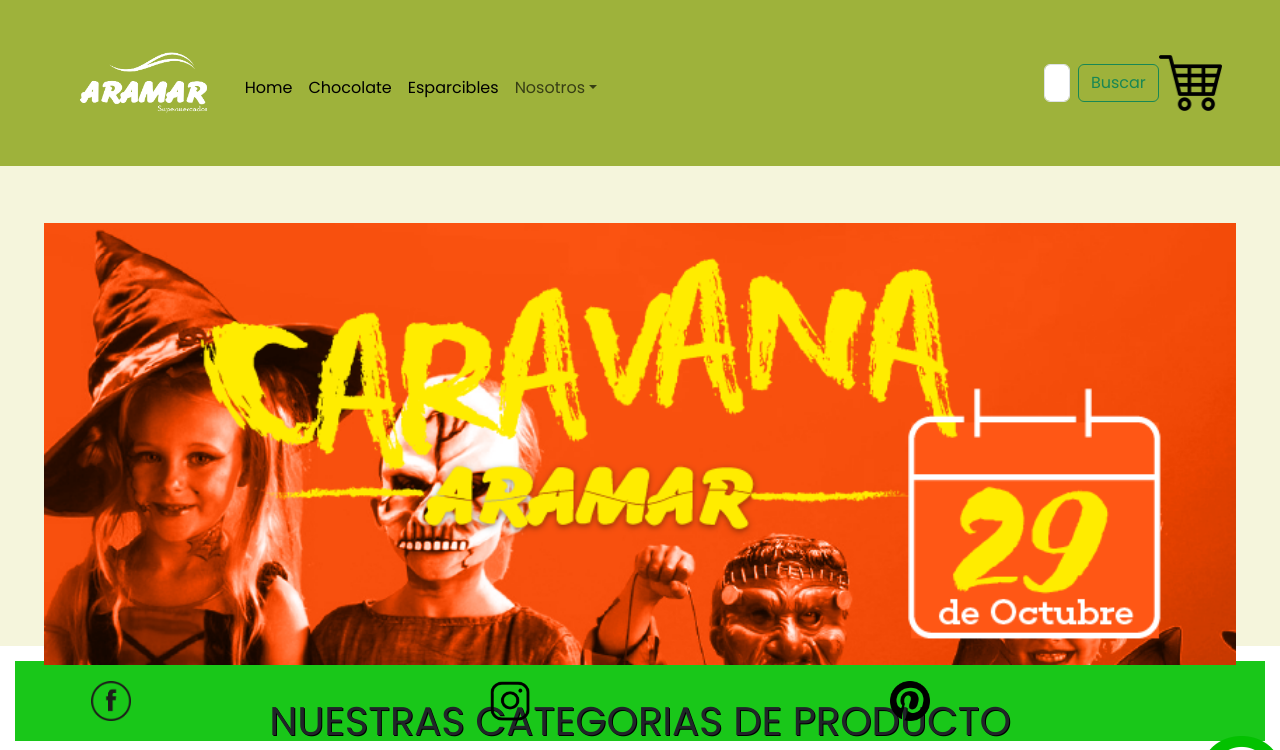
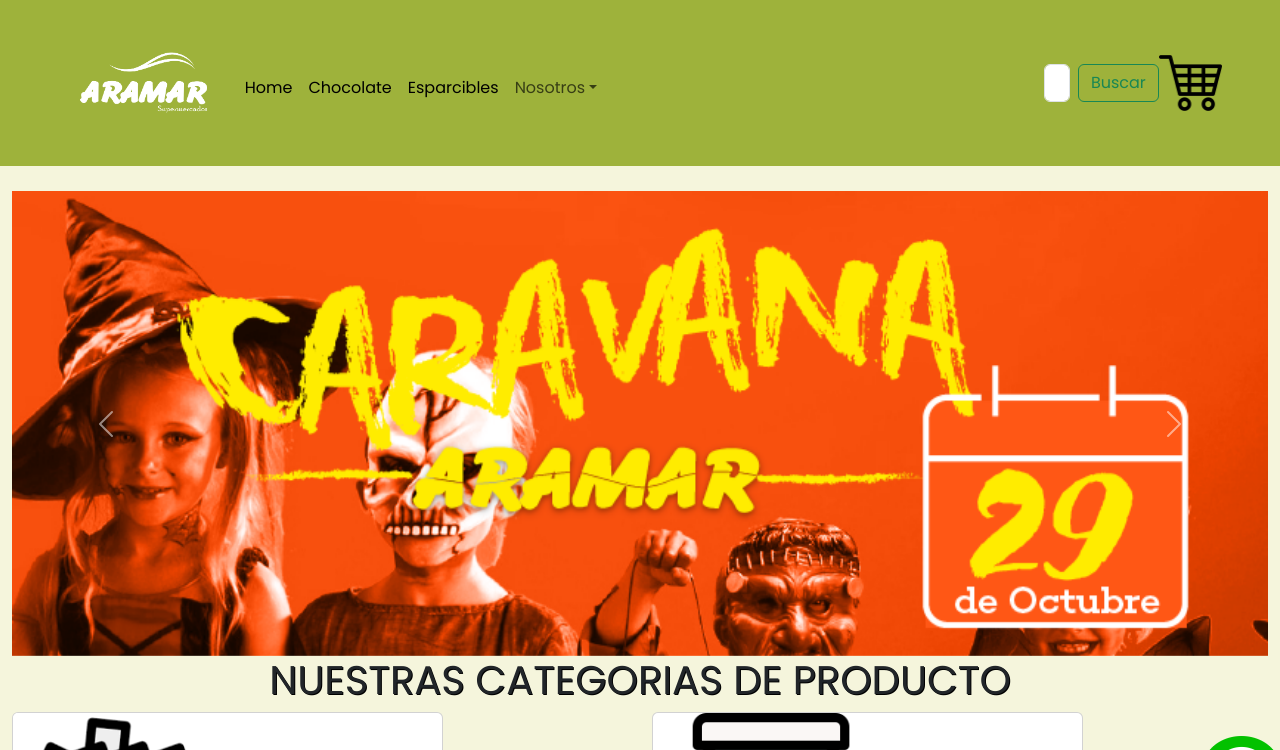
Before and after one commit to YesicaNaranjo/BrandAramar, a website: page index.html in a window 1280 px wide. Shown: the top 750 px of the page. Drawn offline with nearby package versions, Linux system fonts and the light colour scheme.

Commit message:
tercera entrega

```diff
--- a/index.html
+++ b/index.html
@@ -56,9 +56,26 @@
 
 
   <main class = "container-fluid bg-main"> <!--class="contenedor"-->
-    <section>
-      <img class="seccion" src="./img/caravana.png" alt="foto-anuncio-caravana">
-    </section>
+
+    <div id="carouselExample" class="carousel slide">
+      <div class="carousel-inner">
+        <div class="carousel-item active">
+          <img src="./img/caravana.png" class="d-block w-100 seccion" alt="foto-anuncio-caravana">
+        </div>
+        <div class="carousel-item">
+          <img src="./img/sabado-quincena-aramar.jpg" class="d-block w-100 seccion" alt="foto-sabado-quincenazo">
+        </div>
+      </div>
+      <button class="carousel-control-prev" type="button" data-bs-target="#carouselExample" data-bs-slide="prev">
+        <span class="carousel-control-prev-icon" aria-hidden="true"></span>
+        <span class="visually-hidden">Previous</span>
+      </button>
+      <button class="carousel-control-next" type="button" data-bs-target="#carouselExample" data-bs-slide="next">
+        <span class="carousel-control-next-icon" aria-hidden="true"></span>
+        <span class="visually-hidden">Next</span>
+      </button>
+    </div>
+
     <h1 style="text-align: center;">NUESTRAS CATEGORIAS DE PRODUCTO</h1>
     <div class="row d-flex justify-center contenedor">
    <div class="col-sm-6 mb-3 mb-lg-3">
@@ -86,12 +103,8 @@
     <img class="itemFixed" src="./img/logo-whatsapp.png" alt="logo de icone-logo-whatsapp">
 
   </main>
-  <!--link de bootstrap-->
-  <script src="https://cdn.jsdelivr.net/npm/bootstrap@5.3.0-alpha1/dist/js/bootstrap.bundle.min.js" integrity="sha384-w76AqPfDkMBDXo30jS1Sgez6pr3x5MlQ1ZAGC+nuZB+EYdgRZgiwxhTBTkF7CXvN" crossorigin="anonymous"></script>
-</body>
 <!---->
-
-<footer>
+  <footer>
     <div><img class="icono" src="./img/logo-facebook-sinFondo.png" alt="logo de facebook">
     </div>
     <div><img  class="icono" src="./img/logo-instagram-sinFondo.png" alt="logo de instagram">
@@ -99,4 +112,8 @@
     <div><img  class="icono"  src="./img/logo-pinterest-sinFondo.png" alt="logo de pinterest">
     </div>
 </footer>
+  <!--link de bootstrap-->
+  <script src="https://cdn.jsdelivr.net/npm/bootstrap@5.3.0-alpha1/dist/js/bootstrap.bundle.min.js" integrity="sha384-w76AqPfDkMBDXo30jS1Sgez6pr3x5MlQ1ZAGC+nuZB+EYdgRZgiwxhTBTkF7CXvN" crossorigin="anonymous"></script>
+
+</body>
 </html>
--- a/scss/styles.scss
+++ b/scss/styles.scss
@@ -77,7 +77,7 @@
     /* DESKTOP display: grid;
    grid-template-columns: repeat(3, 1fr);*/
    font-family: 'Poppins', sans-serif;
-   height: 60vh;
+   /*height: 60vh;*/
    background-color:beige;
    padding: 2%;
    gap: 2%;
@@ -255,11 +255,11 @@
     display: grid;
     grid-template-columns: repeat(3, 33%);
     grid-template-rows: 1fr;
-    background-color: rgb(25, 199, 25);
+    background-color: $color-cabecera;
     justify-content: center;
-    margin-top: 50%;
     margin:15px;
     padding: 20px;
+    margin-block-end: auto;
 }
 
 .icono{
```
Also changed, not shown: sections/chocolate.html (+0 -1 lines), css/style.css, img/navidad-aramar.jpg (added), img/sabado-quincena-aramar.jpg (added).
